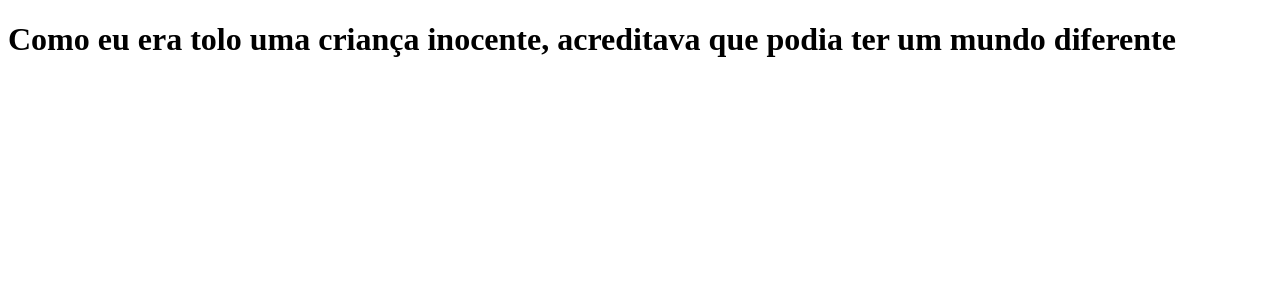
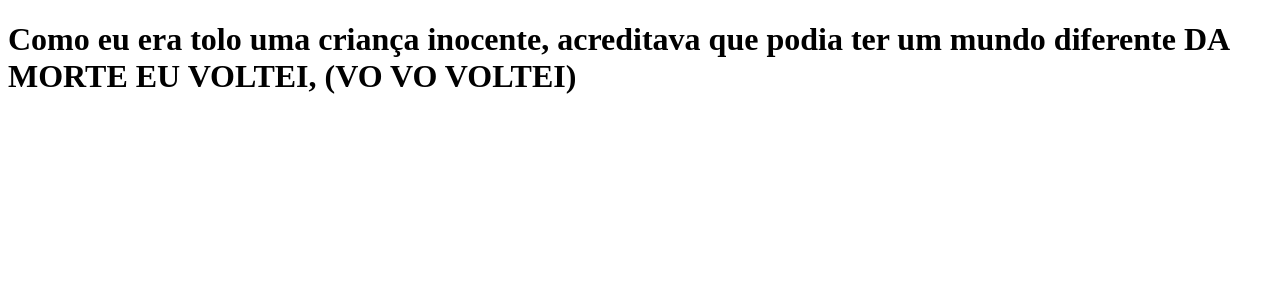
Before and after one commit to LuckyBreak647/clone-tabnews, a Next.js app: page / in a window 1280 px wide. Shown: the top 300 px of the page. Built offline with nearby package versions, Linux system fonts and the light colour scheme.

Commit message:
modifica a frase

```diff
--- a/pages/index.js
+++ b/pages/index.js
@@ -1,6 +1,7 @@
 function Home(){
-    return <h1>Como eu era tolo uma criança inocente, acreditava que podia ter um mundo diferente</h1>
+    return <h1>Como eu era tolo uma criança inocente, acreditava que podia ter um mundo diferente DA MORTE EU VOLTEI, (VO VO VOLTEI)</h1>
 }
 <h2>DA MORTE EU VOLTEI, (VO VO VOLETEI) </h2>
 
+
 export default Home;
```
